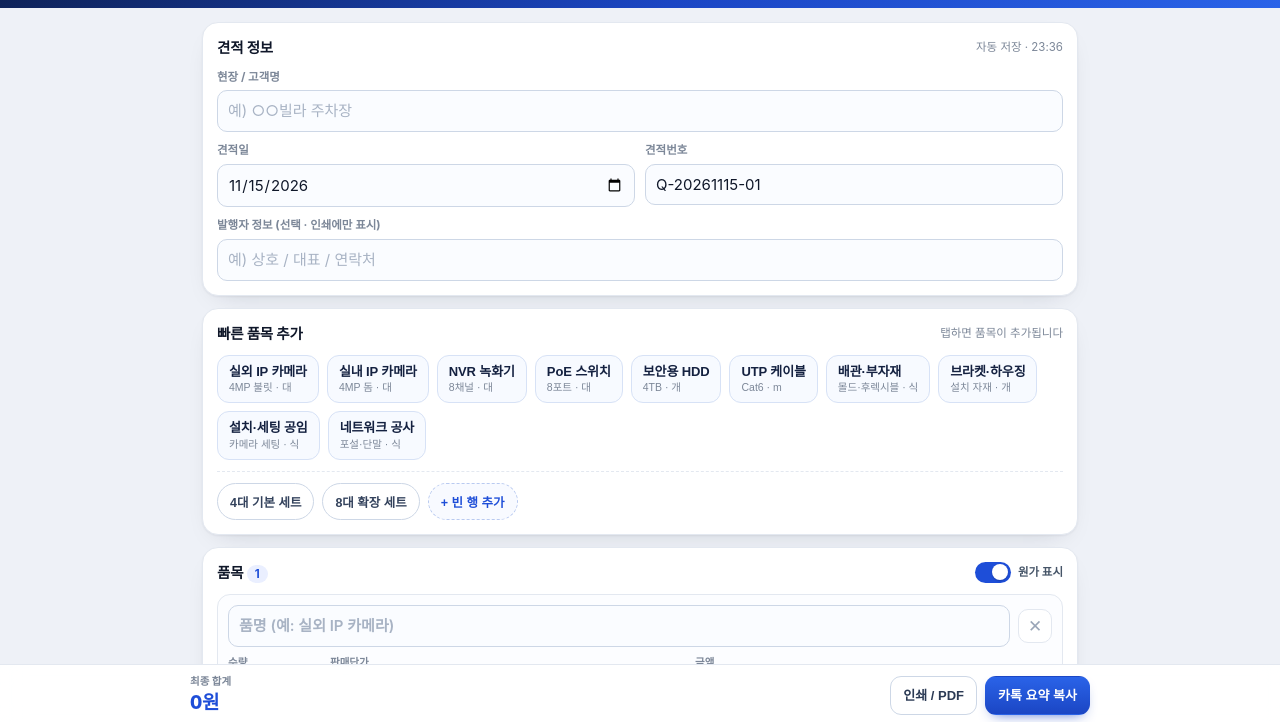
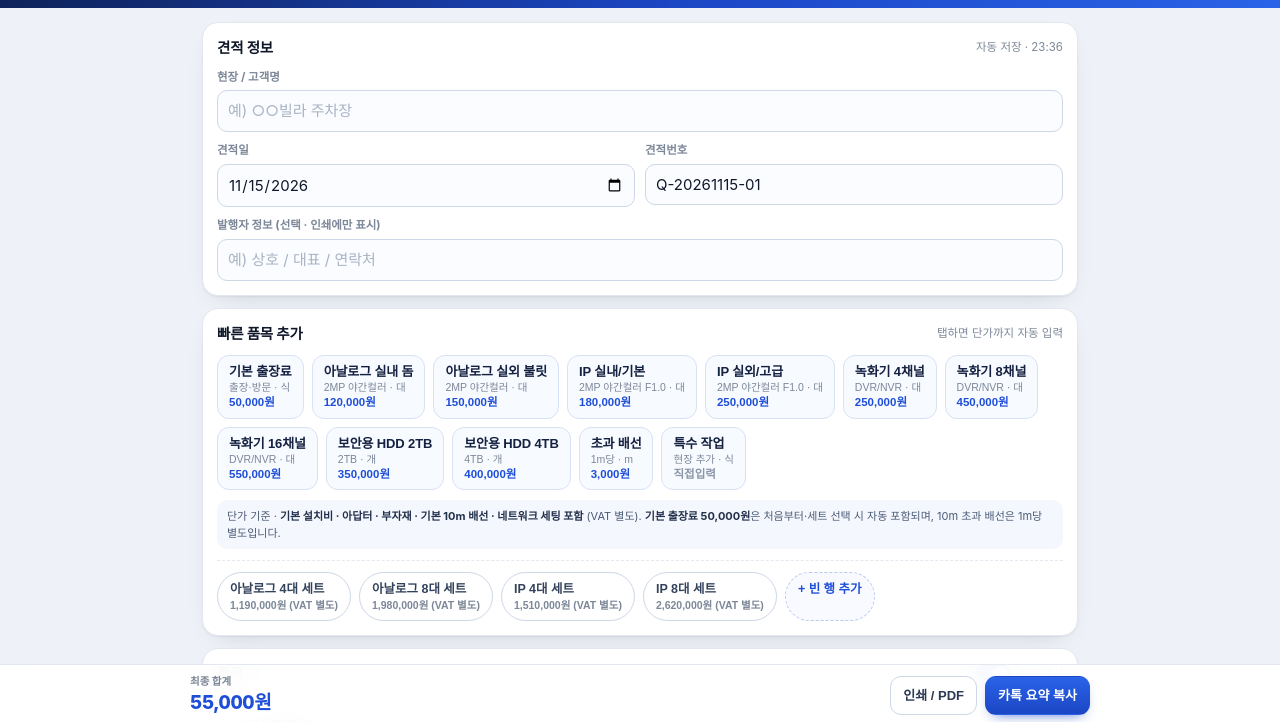
Before and after one commit to myc8101-cmyk/cctv, a plain HTML site: page index.html in a window 1280 px wide. Shown: the part 74-796 px from the top of the page. Drawn offline with Linux system fonts and the light colour scheme.

Commit message:
견적 계산기: 새 품목 구조와 단가 반영, 기본 출장료 50,000원 기본 포함, 세트 4종 개편

```diff
--- a/index.html
+++ b/index.html
@@ -103,12 +103,22 @@
   .chip:active{transform:scale(.97);background:var(--brand-soft);border-color:#a9c0f0}
   .chip b{font-size:13px;font-weight:680;color:#142140;letter-spacing:-.01em}
   .chip small{font-size:10.5px;color:var(--muted)}
+  .chip .chip-price{font-size:11.5px;font-weight:750;color:var(--brand);font-variant-numeric:tabular-nums}
+  .chip .chip-price.direct{color:#8b96a8;font-weight:650}
+  .basis{
+    margin-top:10px;padding:8px 10px;border-radius:10px;background:#f4f7fd;
+    font-size:11px;color:#4a5b76;line-height:1.5;
+  }
+  .basis b{color:#22304c;font-weight:700}
   .sets{display:flex;flex-wrap:wrap;gap:8px;margin-top:11px;padding-top:11px;border-top:1px dashed var(--line)}
   .set-btn{
     cursor:pointer;font-size:12.5px;font-weight:650;
     background:#fff;border:1px solid var(--line-strong);color:#33425c;
     padding:8px 12px;border-radius:999px;
+    display:inline-flex;flex-direction:column;align-items:flex-start;gap:1px;line-height:1.3;
   }
+  .set-btn b{font-weight:700}
+  .set-btn small{font-size:10.5px;color:var(--muted);font-weight:650;font-variant-numeric:tabular-nums}
   .set-btn:active{background:#eef3ff;border-color:#a9c0f0}
   .set-btn.ghost{border-style:dashed;color:var(--brand);border-color:#b9caf0;background:#f8faff}
 
@@ -348,12 +358,15 @@
   <section class="card no-print">
     <div class="card-head">
       <h2>빠른 품목 추가</h2>
-      <span class="hint">탭하면 품목이 추가됩니다</span>
+      <span class="hint">탭하면 단가까지 자동 입력</span>
     </div>
     <div class="chips" id="presetChips"></div>
+    <p class="basis">단가 기준 · <b>기본 설치비 · 아답터 · 부자재 · 기본 10m 배선 · 네트워크 세팅 포함</b> (VAT 별도). <b>기본 출장료 50,000원</b>은 처음부터·세트 선택 시 자동 포함되며, 10m 초과 배선은 1m당 별도입니다.</p>
     <div class="sets">
-      <button class="set-btn" type="button" data-set="4">4대 기본 세트</button>
-      <button class="set-btn" type="button" data-set="8">8대 확장 세트</button>
+      <button class="set-btn" type="button" data-set="analog4"><b>아날로그 4대 세트</b><small></small></button>
+      <button class="set-btn" type="button" data-set="analog8"><b>아날로그 8대 세트</b><small></small></button>
+      <button class="set-btn" type="button" data-set="ip4"><b>IP 4대 세트</b><small></small></button>
+      <button class="set-btn" type="button" data-set="ip8"><b>IP 8대 세트</b><small></small></button>
       <button class="set-btn ghost" type="button" id="addRowBtn">+ 빈 행 추가</button>
     </div>
   </section>
@@ -468,23 +481,45 @@
 
   var STORE = 'cctv-quote-calculator.v1';
 
+  // 단가는 VAT 별도 기준. 기본 설치비 · 아답터 · 부자재 · 기본 10m 배선 · 네트워크 세팅 포함.
+  // 원가(cost)는 넣지 않는다. 품목 행의 매입원가 칸은 기본 0에서 직접 입력.
+  // 기본 출장료(50,000원)는 초기 상태와 모든 세트에 무조건 포함된다.
   var PRESETS = [
-    { name: '실외 IP 카메라 (4MP 불릿)', short: '실외 IP 카메라', spec: '4MP 불릿 · 대' },
-    { name: '실내 IP 카메라 (4MP 돔)', short: '실내 IP 카메라', spec: '4MP 돔 · 대' },
-    { name: 'NVR 녹화기 (8채널)', short: 'NVR 녹화기', spec: '8채널 · 대' },
-    { name: 'PoE 스위치 (8포트)', short: 'PoE 스위치', spec: '8포트 · 대' },
-    { name: '보안용 HDD (4TB)', short: '보안용 HDD', spec: '4TB · 개' },
-    { name: 'UTP 케이블 (Cat6)', short: 'UTP 케이블', spec: 'Cat6 · m' },
-    { name: '배관·부자재 (후렉시블·몰드)', short: '배관·부자재', spec: '몰드·후렉시블 · 식' },
-    { name: '카메라 브라켓·하우징', short: '브라켓·하우징', spec: '설치 자재 · 개' },
-    { name: '설치·세팅 공임', short: '설치·세팅 공임', spec: '카메라 세팅 · 식' },
-    { name: '네트워크·정보통신 공사', short: '네트워크 공사', spec: '포설·단말 · 식' }
+    { name: '기본 출장료', short: '기본 출장료', spec: '출장·방문 · 식', price: 50000, fee: true },
+    { name: '아날로그 2MP 야간컬러 실내 돔', short: '아날로그 실내 돔', spec: '2MP 야간컬러 · 대', price: 120000 },
+    { name: '아날로그 2MP 야간컬러 실외 불릿', short: '아날로그 실외 불릿', spec: '2MP 야간컬러 · 대', price: 150000 },
+    { name: 'IP 2MP 야간컬러(F1.0) 실내/기본', short: 'IP 실내/기본', spec: '2MP 야간컬러 F1.0 · 대', price: 180000 },
+    { name: 'IP 2MP 야간컬러(F1.0) 실외/고급', short: 'IP 실외/고급', spec: '2MP 야간컬러 F1.0 · 대', price: 250000 },
+    { name: '녹화기 4채널 (DVR/NVR)', short: '녹화기 4채널', spec: 'DVR/NVR · 대', price: 250000 },
+    { name: '녹화기 8채널 (DVR/NVR)', short: '녹화기 8채널', spec: 'DVR/NVR · 대', price: 450000 },
+    { name: '녹화기 16채널 (DVR/NVR)', short: '녹화기 16채널', spec: 'DVR/NVR · 대', price: 550000 },
+    { name: '보안용 HDD (2TB)', short: '보안용 HDD 2TB', spec: '2TB · 개', price: 350000 },
+    { name: '보안용 HDD (4TB)', short: '보안용 HDD 4TB', spec: '4TB · 개', price: 400000 },
+    { name: '기본 10m 초과 배선', short: '초과 배선', spec: '1m당 · m', price: 3000 },
+    { name: '특수 작업 (고소·매립 등)', short: '특수 작업', spec: '현장 추가 · 식', price: 0 }
   ];
 
   var SETS = {
-    '4': [ { p: 0, qty: 2 }, { p: 1, qty: 2 }, { p: 2, qty: 1 }, { p: 3, qty: 1 }, { p: 4, qty: 1 }, { p: 6, qty: 1 }, { p: 8, qty: 1 } ],
-    '8': [ { p: 0, qty: 4 }, { p: 1, qty: 4 }, { p: 2, qty: 1 }, { p: 3, qty: 1 }, { p: 4, qty: 2 }, { p: 6, qty: 1 }, { p: 8, qty: 1 } ]
+    'analog4': [ { p: 0, qty: 1 }, { p: 1, qty: 2 }, { p: 2, qty: 2 }, { p: 5, qty: 1 }, { p: 8, qty: 1 } ],
+    'analog8': [ { p: 0, qty: 1 }, { p: 1, qty: 4 }, { p: 2, qty: 4 }, { p: 6, qty: 1 }, { p: 9, qty: 1 } ],
+    'ip4': [ { p: 0, qty: 1 }, { p: 3, qty: 2 }, { p: 4, qty: 2 }, { p: 5, qty: 1 }, { p: 8, qty: 1 } ],
+    'ip8': [ { p: 0, qty: 1 }, { p: 3, qty: 4 }, { p: 4, qty: 4 }, { p: 6, qty: 1 }, { p: 9, qty: 1 } ]
   };
+
+  function feePreset() {
+    for (var i = 0; i < PRESETS.length; i++) if (PRESETS[i].fee) return PRESETS[i];
+    return null;
+  }
+
+  // 기본 출장료 행이 이미 있는지 (세트·칩에서 중복으로 넣지 않기 위해)
+  function hasFeeRowIn(items) {
+    var fp = feePreset();
+    if (!fp) return false;
+    var key = fp.name.trim();
+    return (items || []).some(function (it) {
+      return String((it && it.name) || '').trim() === key;
+    });
+  }
 
   var $ = function (sel) { return document.querySelector(sel); };
 
@@ -552,8 +587,8 @@
     return {
       id: uid(),
       name: preset ? preset.name : '',
-      qty: preset ? 1 : 1,
-      price: 0,
+      qty: 1,
+      price: preset && preset.price ? Math.round(preset.price) : 0,
       cost: 0
     };
   }
@@ -562,7 +597,7 @@
     var iso = todayISO();
     return {
       meta: { site: '', date: iso, no: autoNo(iso), issuer: '', memo: '' },
-      items: [newItem(null)],
+      items: [newItem(feePreset())],
       vat: 'excl',
       rounding: 0,
       showCost: true
@@ -602,6 +637,8 @@
     });
     if (!st.meta.date) st.meta.date = base.meta.date;
     if (!st.meta.no) st.meta.no = autoNo(st.meta.date);
+    // 이전 버전에서 저장된 견적에도 기본 출장료를 무조건 채운다.
+    if (!hasFeeRowIn(st.items)) st.items.unshift(newItem(feePreset()));
     state = st;
   }
 
@@ -659,9 +696,33 @@
   function renderPresets() {
     var box = $('#presetChips');
     box.innerHTML = PRESETS.map(function (p, i) {
+      var priceTxt = p.price > 0 ? wonUnit(p.price) : '직접입력';
+      var priceCls = p.price > 0 ? 'chip-price' : 'chip-price direct';
       return '<button class="chip" type="button" data-preset="' + i + '">' +
-        '<b>' + esc(p.short) + '</b><small>' + esc(p.spec) + '</small></button>';
+        '<b>' + esc(p.short) + '</b>' +
+        '<small>' + esc(p.spec) + '</small>' +
+        '<span class="' + priceCls + '">' + esc(priceTxt) + '</span></button>';
     }).join('');
+  }
+
+  /* ── 렌더: 세트 버튼 금액 ─────────────── */
+  function setTotal(defs) {
+    var sum = 0;
+    (defs || []).forEach(function (d) {
+      var p = PRESETS[d.p];
+      if (!p) return;
+      sum += (d.qty || 0) * (p.price || 0);
+    });
+    return sum;
+  }
+
+  function renderSetPrices() {
+    document.querySelectorAll('[data-set]').forEach(function (btn) {
+      var small = btn.querySelector('small');
+      if (!small) return;
+      var t = setTotal(SETS[btn.getAttribute('data-set')]);
+      small.textContent = t > 0 ? wonUnit(t) + ' (VAT 별도)' : '';
+    });
   }
 
   /* ── 렌더: 품목 행 ────────────────────── */
@@ -994,6 +1055,10 @@
       if (!btn) return;
       var preset = PRESETS[Number(btn.getAttribute('data-preset'))];
       if (!preset) return;
+      if (preset.fee && hasFeeRowIn(state.items)) {
+        toast('기본 출장료는 이미 포함되어 있어요');
+        return;
+      }
       var it = newItem(preset);
       state.items.push(it);
       syncRows(it.id, '.row-price');
@@ -1005,10 +1070,12 @@
       btn.addEventListener('click', function () {
         var defs = SETS[btn.getAttribute('data-set')] || [];
         if (!defs.length) return;
+        var label = btn.querySelector('b') ? btn.querySelector('b').textContent.trim() : btn.textContent.trim();
         var firstId = null;
         defs.forEach(function (d) {
           var preset = PRESETS[d.p];
           if (!preset) return;
+          if (preset.fee && hasFeeRowIn(state.items)) return; // 출장료는 중복으로 넣지 않는다
           var it = newItem(preset);
           it.qty = d.qty;
           state.items.push(it);
@@ -1018,7 +1085,7 @@
         cleanupEmptyRows();
         syncRows();
         updateTotals();
-        toast(btn.textContent.trim() + ' 추가 — 단가를 입력하세요');
+        toast(label + ' 추가 — 단가가 자동 입력됐어요');
       });
     });
 
@@ -1138,6 +1205,7 @@
   /* ── 시작 ─────────────────────────────── */
   load();
   renderPresets();
+  renderSetPrices();
   bindStatic();
   syncRows();
   bindStaticValues();
```
